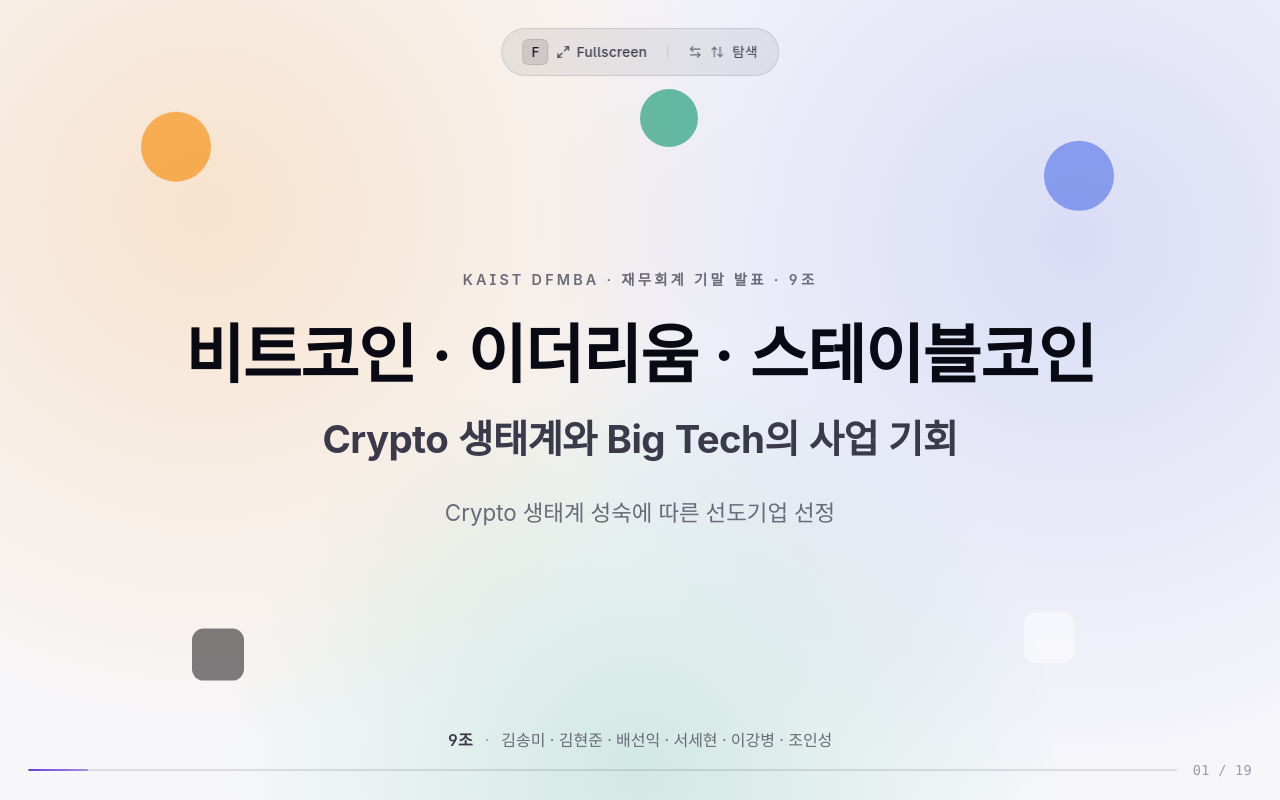
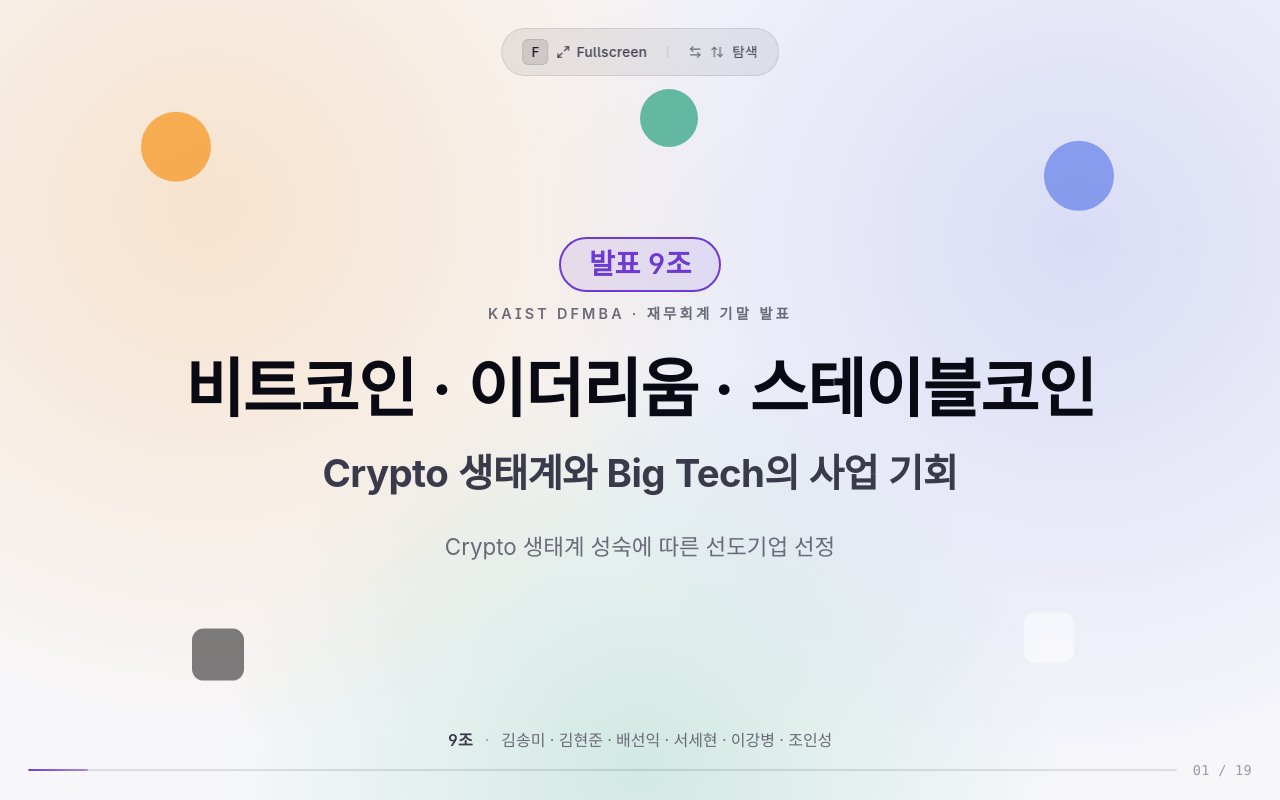
Before and after one commit to insung1939/crypto-presentation, a React (Vite) app: page /#/1 in a window 1280 px wide. Built offline with nearby package versions, Linux system fonts and the light colour scheme; no server answers; some icons are missing; a web font is replaced by a local one.

Commit message:
Emphasize team number (발표 9조) on first & last slides
투표용으로 우리 조 번호가 각인되도록 1·마지막 슬라이드에 '발표 9조'
배지를 크게 강조(스프링 등장).

Co-Authored-By: Claude Opus 4.8 (1M context) <noreply@anthropic.com>

```diff
--- a/src/slides/01-Title.tsx
+++ b/src/slides/01-Title.tsx
@@ -92,8 +92,18 @@ const Slide: SlideComponent = ({ step }) => {
       {/* Title */}
       <div className="relative z-10 max-w-[68rem] text-center">
         <Reveal>
-          <div className="text-eyebrow text-fg-dim">
-            KAIST DFMBA · 재무회계 기말 발표 · 9조
+          <div className="flex flex-col items-center gap-3">
+            <motion.span
+              initial={{ scale: 0.85, opacity: 0 }}
+              animate={{ scale: 1, opacity: 1 }}
+              transition={{ type: "spring", stiffness: 200, damping: 16 }}
+              className="rounded-full border-2 border-accent bg-accent/[0.1] px-7 py-2 text-h3 font-extrabold tracking-wide text-accent"
+            >
+              발표 9조
+            </motion.span>
+            <div className="text-eyebrow text-fg-dim">
+              KAIST DFMBA · 재무회계 기말 발표
+            </div>
           </div>
         </Reveal>
 
--- a/src/slides/18-Closing.tsx
+++ b/src/slides/18-Closing.tsx
@@ -53,9 +53,14 @@ const Slide: SlideComponent = () => (
 
       <Reveal delay={0.9}>
         <div className="mt-12 flex flex-col items-center gap-5">
-          <div className="rounded-full border border-accent/40 bg-accent/[0.08] px-7 py-2.5 text-h2 font-bold text-accent">
-            9조
-          </div>
+          <motion.div
+            initial={{ scale: 0.85, opacity: 0 }}
+            animate={{ scale: 1, opacity: 1 }}
+            transition={{ type: "spring", stiffness: 200, damping: 15, delay: 0.95 }}
+            className="rounded-2xl border-2 border-accent bg-accent/[0.1] px-9 py-3 text-h1 font-extrabold text-accent"
+          >
+            발표 9조
+          </motion.div>
           {members.length > 0 && (
             <div className="flex flex-wrap items-center justify-center gap-x-7 gap-y-3">
               {members.map((name, i) => (
```
